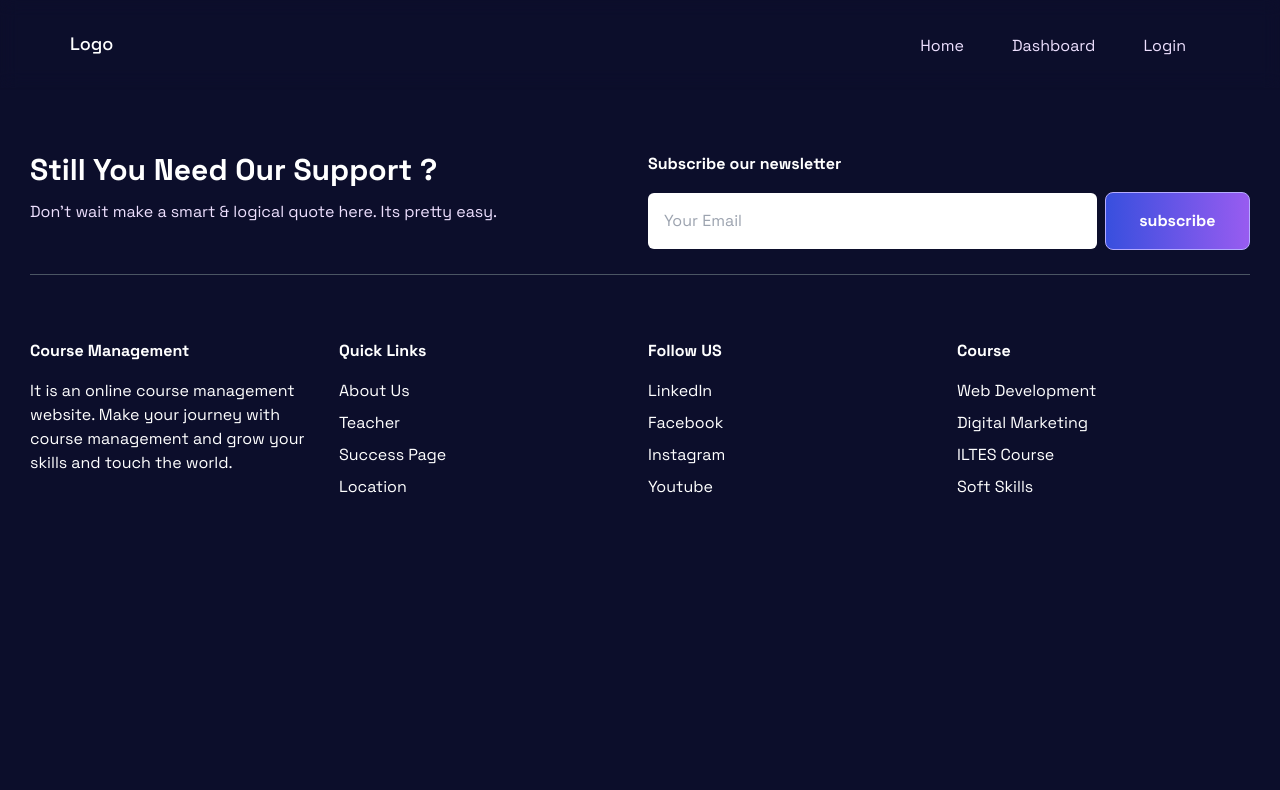
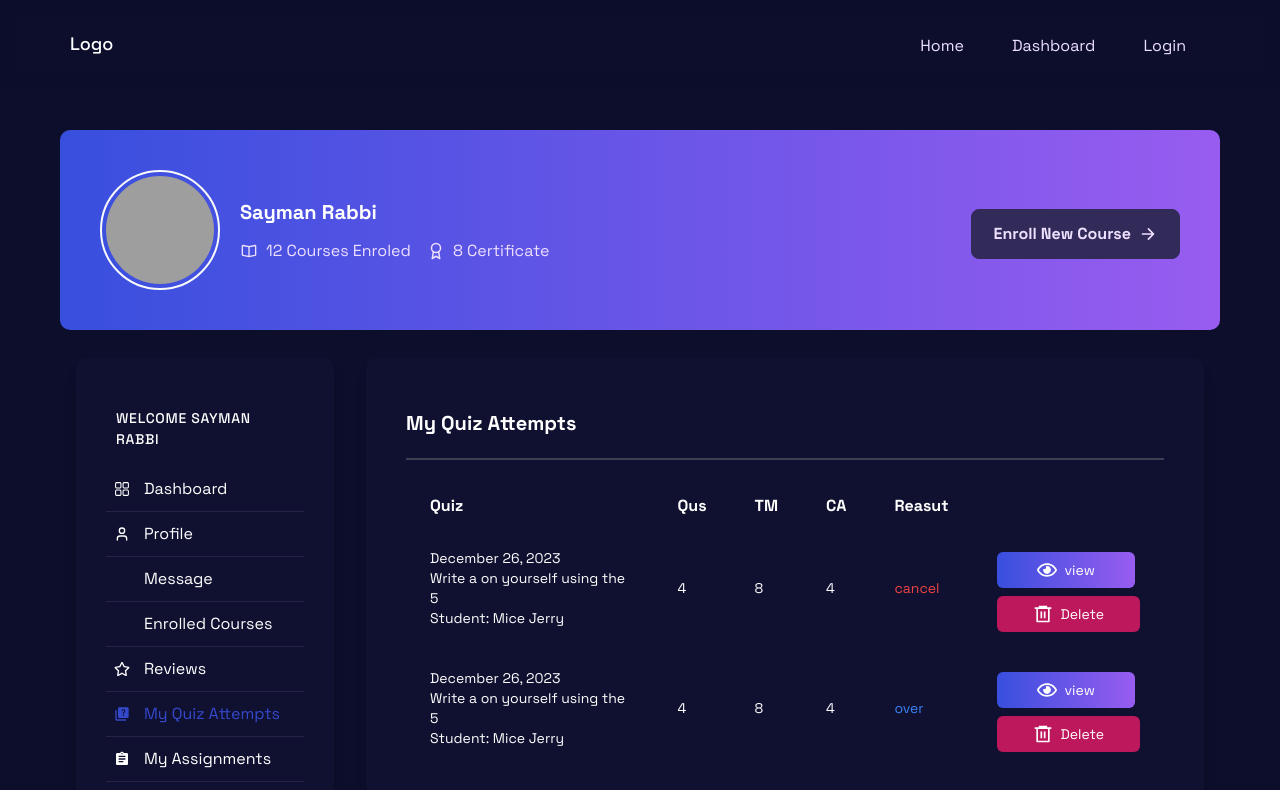
Before and after one commit to SaymanRabbi/course_managment_frontend, a React (Vite) app: page /dashboard/quiz in a window 1280 px wide. Shown: the top 790 px of the page. Built offline with nearby package versions, Linux system fonts and the light colour scheme; grey boxes are pictures that could not be loaded; some icons are missing.

Commit message:
quiz attempts

```diff
--- a/src/App.tsx
+++ b/src/App.tsx
@@ -14,6 +14,7 @@ import Message from "./Components/Dashboard/Message";
 
 import EnrolledCourses from "./Components/Dashboard/EnrolledCourses";
 import Reviews from "./Components/Dashboard/Reviews";
+import QuizAttempts from "./Components/Dashboard/QuizAttempts";
 
 function App() {
   return (
@@ -36,6 +37,7 @@ function App() {
             element={<EnrolledCourses />}
           />
           <Route path="/dashboard/reviews" element={<Reviews />} />
+          <Route path="/dashboard/quiz" element={<QuizAttempts />} />
 
         </Route>
       </Routes>
--- /dev/null
+++ b/src/Components/Dashboard/QuizAttempts.tsx
@@ -0,0 +1,68 @@
+import DashboardCard from "./DashboardCard";
+import { QuizData } from "../../dummyData/DummyData";
+import { FaRegEye } from "react-icons/fa";
+import { RiDeleteBin6Line } from "react-icons/ri";
+
+const QuizAttempts = () => {
+  return (
+    <DashboardCard title="My Quiz Attempts">
+      <div className=" grid grid-cols-12">
+        <div className=" col-span-12">
+          <div className="relative overflow-x-auto">
+            <table className="w-full text-sm text-left ">
+              <thead className=" font-bold text-textPrimary text-[16px]">
+                <tr>
+                  <th scope="col" className="px-6 py-3 rounded-s-lg">
+                    Quiz
+                  </th>
+                  <th scope="col" className="px-6 py-3">
+                    Qus
+                  </th>
+                  <th scope="col" className="px-6 py-3 rounded-e-lg">
+                    TM
+                  </th>
+                  <th scope="col" className="px-6 py-3 rounded-e-lg">
+                    CA
+                  </th>
+                  <th scope="col" className="px-6 py-3 rounded-e-lg">
+                    Reasut
+                  </th>
+                  <th scope="col" className="px-6 py-3 rounded-e-lg"></th>
+                </tr>
+              </thead>
+              <tbody>
+                {QuizData.map((item, index) => (
+                  <tr className=" text-textPrimary" key={index}>
+                    <td className="px-6 py-4">
+                      <p>{item.date}</p>
+                      <p>{item.des}</p>
+                      <p>{item.name}</p>
+                    </td>
+                    <td className="px-6 py-4">{item.qus}</td>
+                    <td className="px-6 py-4">{item.tm}</td>
+                    <td className="px-6 py-4">{item.ca}</td>
+                    <td className={`px-6 py-4 ${item.res === 'cancel' ? 'text-red-500' : item.res === 'over' ? 'text-blue-500' : item.res === 'pass' ? 'text-green-500' : ''}`}>{item.res}</td>
+                    <td className="px-6 py-4">
+                      <div className=" ">
+                        <button className="flex items-center gap-2 bg-gradient-to-r from-rgbFrom to-rgbTo px-10 py-2 rounded-md my-2">
+                          <FaRegEye className="text-[20px]" />
+                          <span>view</span>
+                        </button>
+                          <button className="flex items-center gap-2 bg-pink-700 px-9 py-2 rounded-md">
+                            <RiDeleteBin6Line className="text-[20px] " />
+                            <span>Delete</span>
+                          </button>
+                      </div>
+                    </td>
+                  </tr>
+                ))}
+              </tbody>
+            </table>
+          </div>
+        </div>
+      </div>
+    </DashboardCard>
+  );
+};
+
+export default QuizAttempts;
--- a/src/Components/DashboardSideBar/Sidebar.tsx
+++ b/src/Components/DashboardSideBar/Sidebar.tsx
@@ -41,7 +41,7 @@ const Sidebar = () => {
     {
       name: "My Quiz Attempts",
       icon: <MdQuiz />,
-      link: "/quiz",
+      link: "/dashboard/quiz",
     },
     {
       name: "My Assignments",
--- a/src/dummyData/DummyData.tsx
+++ b/src/dummyData/DummyData.tsx
@@ -150,3 +150,51 @@ export const ReviewData: ReviewDataInterface[] = [
   },
   { name: "English", rating: 4 },
 ];
+
+interface QuizDataInterface {
+  date: string;
+  des: string;
+  name: string;
+  qus:number;
+  tm:number;
+  ca:number;
+  res:string;
+}
+export const QuizData: QuizDataInterface[] = [
+  {
+    date: "December 26, 2023",
+    des: "Write a on yourself using the 5",
+    name:"Student: Mice Jerry",
+    qus:4,
+    tm:8,
+    ca:4,
+    res:"cancel",
+  },
+  {
+    date: "December 26, 2023",
+    des: "Write a on yourself using the 5",
+    name:"Student: Mice Jerry",
+    qus:4,
+    tm:8,
+    ca:4,
+    res:"over",
+  },
+  {
+    date: "December 26, 2023",
+    des: "Write a on yourself using the 5",
+    name:"Student: Mice Jerry",
+    qus:4,
+    tm:8,
+    ca:4,
+    res:"pass",
+  },
+  {
+    date: "December 26, 2023",
+    des: "Write a on yourself using the 5",
+    name:"Student: Mice Jerry",
+    qus:4,
+    tm:8,
+    ca:4,
+    res:"pass",
+  },
+];
```
